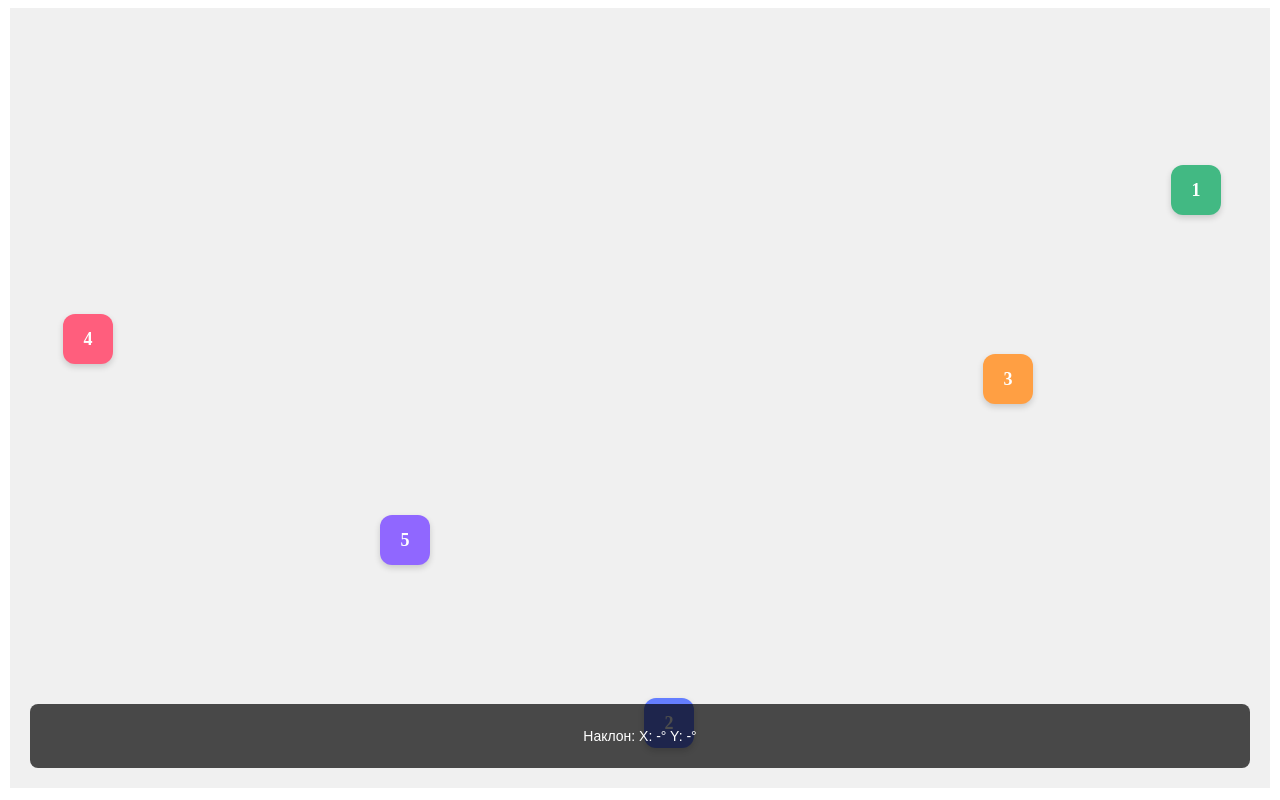
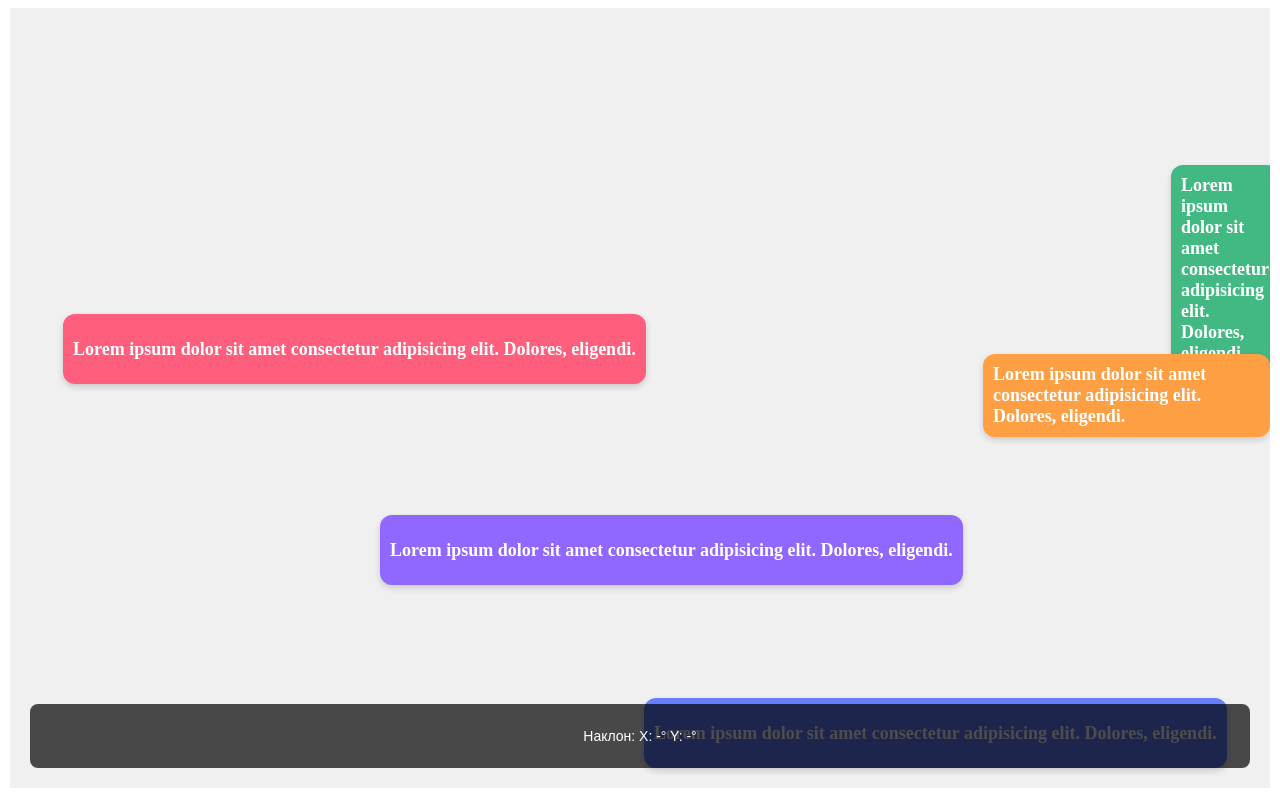
Before and after one commit to webdevavv/boozy, a Vue app: page / in a window 1280 px wide. Built offline with nearby package versions, Linux system fonts and the light colour scheme.

Commit message:
test commit #4

```diff
--- a/src/App.vue
+++ b/src/App.vue
@@ -158,7 +158,7 @@ onUnmounted(() => {
         transform: `rotate(${orientation.gamma || 0}deg)`,
       }"
     >
-      {{ box.id + 1 }}
+      Lorem ipsum dolor sit amet consectetur adipisicing elit. Dolores, eligendi.
     </div>
 
     <div class="debug-info">
@@ -185,9 +185,10 @@ onUnmounted(() => {
 }
 
 .box {
+  padding: 10px;
   position: absolute;
-  width: 50px;
-  height: 50px;
+  min-width: 50px;
+  min-height: 50px;
   border-radius: 12px;
   display: flex;
   align-items: center;
```
